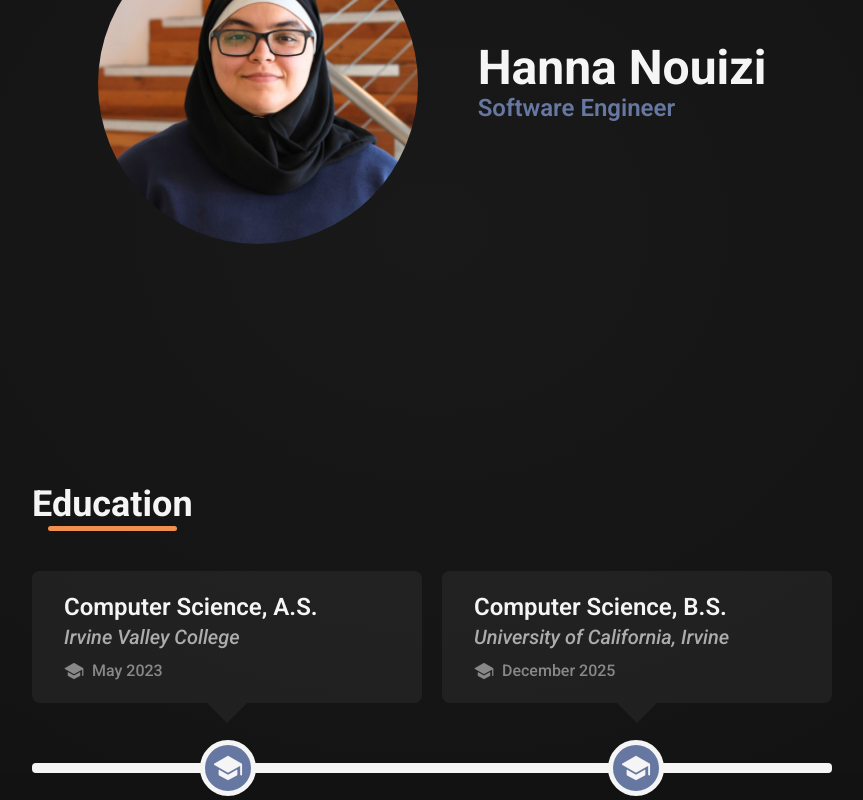
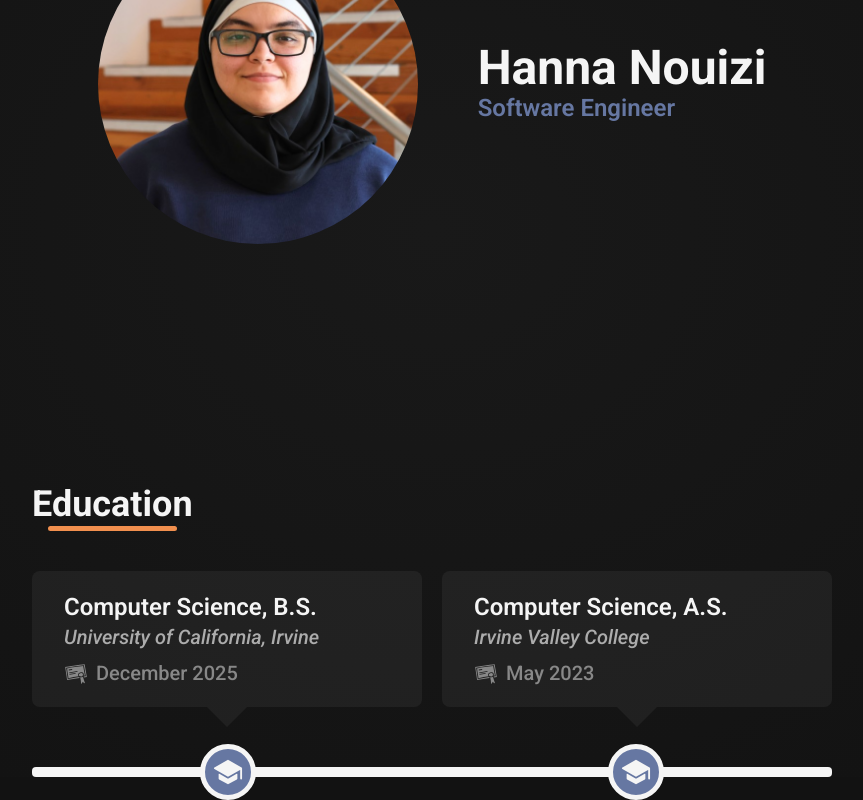
Before and after one commit to hnouizi/hnouizi.github.io, a React (Vite) app: page / in a window 1280 px wide. Shown: the part 316-1116 px from the top of the page, without its empty margins (208-1071 px from the left). Built offline with nearby package versions, Linux system fonts and the light colour scheme.

Commit message:
added vertical sections

```diff
--- a/src/App.css
+++ b/src/App.css
@@ -19,6 +19,10 @@ button {
     @apply cursor-pointer
 }
 
-.downward-triangle {
-    @apply w-0 h-0 border-l-20 border-l-transparent border-r-20 border-r-transparent border-t-20
+.triangle-down {
+    @apply w-0 h-0 border-x-20 border-x-transparent border-x-20 border-t-20
 }
+
+.left-triangle {
+    @apply w-0 h-0 border-y-20 border-y-transparent border-r-20
+}
--- a/src/components/EducationSection.tsx
+++ b/src/components/EducationSection.tsx
@@ -1,29 +1,37 @@
-import { IoSchool } from "react-icons/io5";
+import { GiDiploma } from "react-icons/gi";
 
 type EducationSection = {
     degree: string,
     school: string,
     gradDate: string
+    direction: string
 }
 
-const EducationSection = ({ degree, school, gradDate}: EducationSection) => {
+const EducationSection = ({ degree, school, gradDate, direction }: EducationSection) => {
     return (
-        <div className="flex-1">
+        <div className={`flex-1 ${direction === "left" && "flex justify-center items-center"}`}>
+            {direction === "left" && (
+                <div className="h-full flex items-center">
+                    <div className={`left-triangle border-white/5`}/>
+                </div>
+            )}
             <div className="bg-white/5 px-8 py-5 rounded-lg">
-                    <div className="text-2xl font-semibold">
+                <div className="text-lg sm:text-2xl font-semibold">
                     {degree}
                 </div>
-                <div className="text-xl font-medium text-darkgray-35 italic mb-2">
+                <div className="text-sm sm:text-xl font-medium text-darkgray-35 italic mb-2">
                     {school}
                 </div>
-                <div className="flex items-center text-darkgray-50 font-medium gap-2">
-                    <IoSchool className="text-xl"/>
+                <div className="flex items-center text-darkgray-50 font-medium gap-2 text-sm sm:text-xl">
+                    <GiDiploma className="text-2xl"/>
                     {gradDate}
                 </div>
             </div>
-            <div className="w-full flex justify-center">
-                <div className={`downward-triangle border-white/5`}/>
-            </div>
+            {direction === "down" && (
+                <div className="w-full flex justify-center items-center">
+                    <div className={`triangle-down border-white/5`}/>
+                </div>
+            )}
         </div>
     )
 }
--- a/src/components/EducationTimelineHorizontal.tsx
+++ b/src/components/EducationTimelineHorizontal.tsx
@@ -12,14 +12,16 @@ const EducationTimelineHorizontal = () => {
             {/* sections */}
             <div className="w-full flex gap-5 mt-10 mb-10">
                 <EducationSection
+                    degree="Computer Science, B.S."
+                    school="University of California, Irvine"
+                    gradDate="December 2025"
+                    direction="down"
+                />
+                <EducationSection
                     degree="Computer Science, A.S."
                     school="Irvine Valley College"
                     gradDate="May 2023"
-                />
-                <EducationSection
-                    degree="Computer Science, B.S."
-                    school="University of California, Irvine"
-                    gradDate="December 2025"
+                    direction="down"
                 />
             </div>
 
--- a/src/components/EducationTimelineVertical.tsx
+++ b/src/components/EducationTimelineVertical.tsx
@@ -1,22 +1,43 @@
 import { IoSchool } from "react-icons/io5";
 import Heading from "./Heading";
+import EducationSection from "./EducationSection";
 
 const EducationTimelineVertical = () => {
     return (
-        <div className="h-110 flex flex-col z-0">
+        <div className="w-full flex justify-center">
+             <div className="h-100 flex flex-col items-center">
+                <div className="w-full ml-15 sm:ml-0">
                     <Heading>
                         Education
                     </Heading>
+                </div>
 
-            <div className="h-full flex mt-10">
+                <div className="h-full w-fit flex mt-10 ml-10 mr-5">
                     {/* timeline & icons */}
                     <div className="flex-1 relative flex justify-center">
                         <div className="h-full border-5 rounded"/>
-                    <div className="absolute top-15 bg-cobaltblue p-2 rounded-full border-5">
+                        <div className="absolute top-12 bg-cobaltblue p-2 rounded-full border-5">
                             <IoSchool className="text-3xl"/>
                         </div>
-                    <div className="absolute bottom-15 bg-cobaltblue p-2 rounded-full border-5">
+                        <div className="absolute bottom-12 bg-cobaltblue p-2 rounded-full border-5">
                             <IoSchool className="text-3xl"/>
+                        </div>
+                    </div>
+
+                    {/* sections */}
+                    <div className="h-full flex flex-col gap-5 ml-10">
+                        <EducationSection
+                            degree="Computer Science, B.S."
+                            school="University of California, Irvine"
+                            gradDate="December 2025"
+                            direction="left"
+                        />
+                        <EducationSection
+                            degree="Computer Science, A.S."
+                            school="Irvine Valley College"
+                            gradDate="May 2023"
+                            direction="left"
+                        />
                     </div>
                 </div>
             </div>
```
Lines whose indentation alone changed are shown as unchanged.
